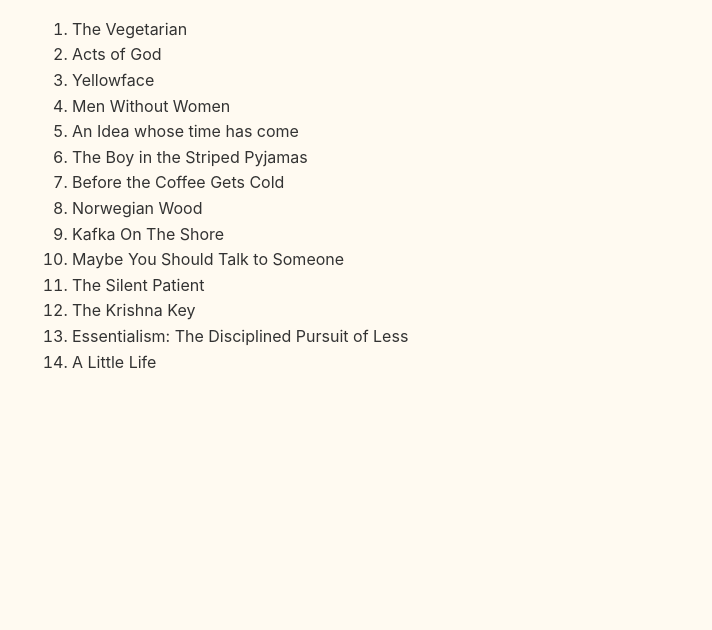
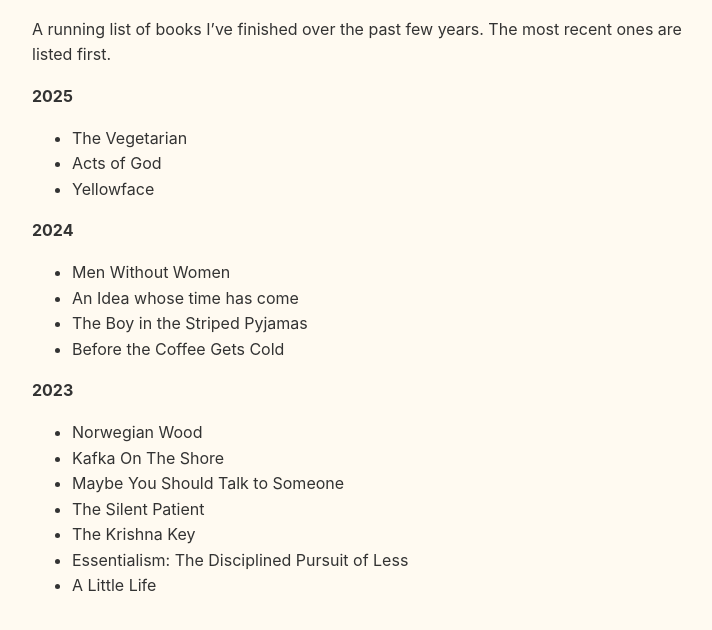
Before and after one commit to ishantjuyal/blog, an Astro site: page /blog/books in a window 1280 px wide. Shown: the part 146-776 px from the top of the page, without its empty margins (283-995 px from the left). Built offline with nearby package versions, Linux system fonts and the light colour scheme; Astro itself is replaced by a stand-in of ours.

Commit message:
Added year in books

```diff
--- a/src/content/blog/Books.md
+++ b/src/content/blog/Books.md
@@ -3,17 +3,24 @@ title: "Books"
 date: 2025-05-06
 description: "A list of books I have read"
 ---
-1. The Vegetarian
-2. Acts of God
-3. Yellowface
-4. Men Without Women
-5. An Idea whose time has come
-6. The Boy in the Striped Pyjamas
-7. Before the Coffee Gets Cold
-8. Norwegian Wood
-9. Kafka On The Shore
-10. Maybe You Should Talk to Someone
-11. The Silent Patient
-12. The Krishna Key
-13. Essentialism: The Disciplined Pursuit of Less
-14. A Little Life
+A running list of books I’ve finished over the past few years. The most recent ones are listed first.
+
+**2025**
+- The Vegetarian
+- Acts of God
+- Yellowface
+
+**2024**
+- Men Without Women
+- An Idea whose time has come
+- The Boy in the Striped Pyjamas
+- Before the Coffee Gets Cold
+
+**2023**
+- Norwegian Wood
+- Kafka On The Shore
+- Maybe You Should Talk to Someone
+- The Silent Patient
+- The Krishna Key
+- Essentialism: The Disciplined Pursuit of Less
+- A Little Life
```
